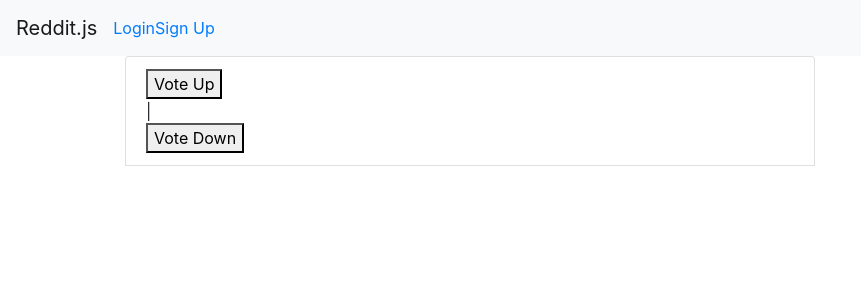
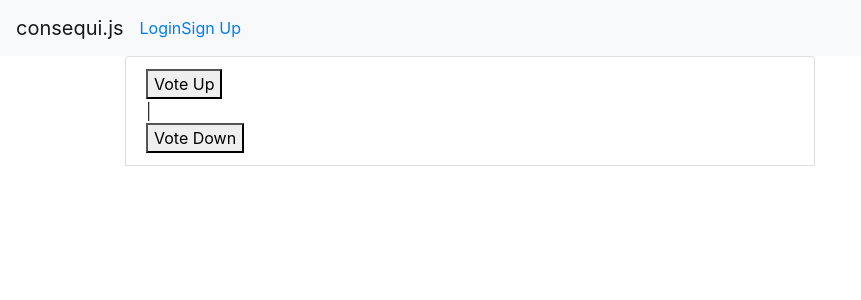
Before and after one commit to betsybaileyy/consequi, a Node server app: page / in a window 1280 px wide. Shown: the top 300 px of the page, without its empty margins (0-861 px from the left). Run offline with Node 20, Linux system fonts and the light colour scheme; tables that the repository leaves empty hold one stand-in row (values such as "Sample post"); some libraries are stand-ins or nearby versions.

Commit message:
running locally

```diff
--- a/controllers/auth.js
+++ b/controllers/auth.js
@@ -10,6 +10,7 @@
 
   // SIGN UP POST
   app.post("/sign-up", (req, res) => {
+      console.log('yo')
     // Create User
     const user = new User(req.body);
 
--- a/controllers/posts.js
+++ b/controllers/posts.js
@@ -63,10 +63,10 @@
             });
     });
 
-    // SUBREDDIT
-    app.get("/n/:subreddit", function (req, res) {
+    // SUBconsequi
+    app.get("/n/:subconsequi", function (req, res) {
         var currentUser = req.user;
-        Post.find({ subreddit: req.params.subreddit }).lean()
+        Post.find({ subconsequi: req.params.subconsequi }).lean()
             .then(posts => {
                 res.render("posts-index", { posts, currentUser });
             })
--- a/data/reddit-db.js
+++ b/data/consequi-db.js
@@ -2,10 +2,10 @@
 const mongoose = require("mongoose");
 assert = require("assert");
 
-const url = "mongodb://localhost/reddit-db";
+const url = "mongodb://localhost/consequi-db";
 mongoose.Promise = global.Promise;
 mongoose.connect(
-  "mongodb://localhost/reddit-db",
+  "mongodb://localhost/consequi-db",
   { useNewUrlParser: true }
 );
 mongoose.connection.on("error", console.error.bind(console, "MongoDB connection Error:"));
--- a/models/post.js
+++ b/models/post.js
@@ -7,7 +7,7 @@
   title: { type: String, required: true },
   url: { type: String, required: true },
   summary: { type: String, required: true },
-  subreddit: { type: String, required: true },
+  subconsequi: { type: String, required: true },
 
   comments: [{ type: Schema.Types.ObjectId, ref: 'Comment' }],
 
@@ -17,6 +17,7 @@
 });
 
 // Always populate the author field
+
 PostSchema
     .pre('findOne', Populate('author'))
     .pre('find', Populate('author'))
--- a/package.json
+++ b/package.json
@@ -1,8 +1,8 @@
 {
-  "name": "reddit-clone",
+  "name": "consequi",
   "version": "1.0.0",
   "description": "",
-  "main": "index.js",
+  "main": "server.js",
   "scripts": {
     "test": "mocha"
   },
@@ -16,6 +16,7 @@
     "express": "^4.16.4",
     "express-handlebars": "^3.0.0",
     "express-validator": "^5.3.1",
+    "handlebars": "^4.1.1",
     "jsonwebtoken": "^8.4.0",
     "mongoose": "^5.4.8"
   },
--- a/server.js
+++ b/server.js
@@ -16,7 +16,7 @@
 
 
 // Connect to DB
-require('./data/reddit-db');
+require('./data/consequi-db');
 
 // Middleware
 app.engine('handlebars', exphbs({defaultLayout: 'main'}))
@@ -30,7 +30,7 @@
 
 app.use(cookieParser());
 
-// Check Auth
+// // Check Auth
 var checkAuth = (req, res, next) => {
   console.log("Checking authentication");
   if (typeof req.cookies.nToken === "undefined" || req.cookies.nToken === null) {
@@ -53,7 +53,7 @@
 
 
 // Server
-app.listen(port, () => console.log(`Reddit.js listening on port ${port}!`))
+app.listen(port, () => console.log(`consequi.js listening on port ${port}!`))
 
 
 
--- a/views/layouts/main.handlebars
+++ b/views/layouts/main.handlebars
@@ -7,12 +7,12 @@
   <link rel="stylesheet" href="/css/all.css">
   <link rel="stylesheet" href="https://stackpath.bootstrapcdn.com/bootstrap/4.1.3/css/bootstrap.min.css" integrity="sha384-MCw98/SFnGE8fJT3GXwEOngsV7Zt27NXFoaoApmYm81iuXoPkFOJwJ8ERdknLPMO" crossorigin="anonymous">
 
-  <title>Reddit.js</title>
+  <title>consequi.js</title>
 </head>
 
 <body>
   <nav class="navbar navbar-expand-lg navbar-light bg-light">
-      <a class="navbar-brand" href="/">Reddit.js</a>
+      <a class="navbar-brand" href="/">consequi.js</a>
       {{#if currentUser}}
         <a href="/posts/new" class="btn btn-primary navbar-btn">New Post</a>
       {{/if}}
--- a/views/posts-index.handlebars
+++ b/views/posts-index.handlebars
@@ -7,7 +7,7 @@
         <a href="{{this.url}}" target="_blank">{{this.url}}<a>
             <div><small>{{this.author.username}}</small></div>
             <div class="text-right">
-              <a href="/n/{{this.subreddit}}">{{this.subreddit}}<a>
+              <a href="/n/{{this.subconsequi}}">{{this.subconsequi}}<a>
             </div>
 
             <form class="vote-up" data-id="{{this._id}}">
--- a/views/posts-new.handlebars
+++ b/views/posts-new.handlebars
@@ -3,8 +3,8 @@
     <form action="/posts/new" method="post">
       <legend>New Post</legend>
       <div class="form-group">
-        <label for="post-subreddit">Subreddit</label>
-        <input name="subreddit" type="text" class="form-control" id="post-subreddit" placeholder="Subreddit">
+        <label for="post-subconsequi">Subconsequi</label>
+        <input name="subconsequi" type="text" class="form-control" id="post-subconsequi" placeholder="Subconsequi">
       </div>
       <div class="form-group">
         <label for="post-title">Title</label>
```
Also changed, not shown: test/posts.js (+1 -1 lines), README.md, 1 other file.
